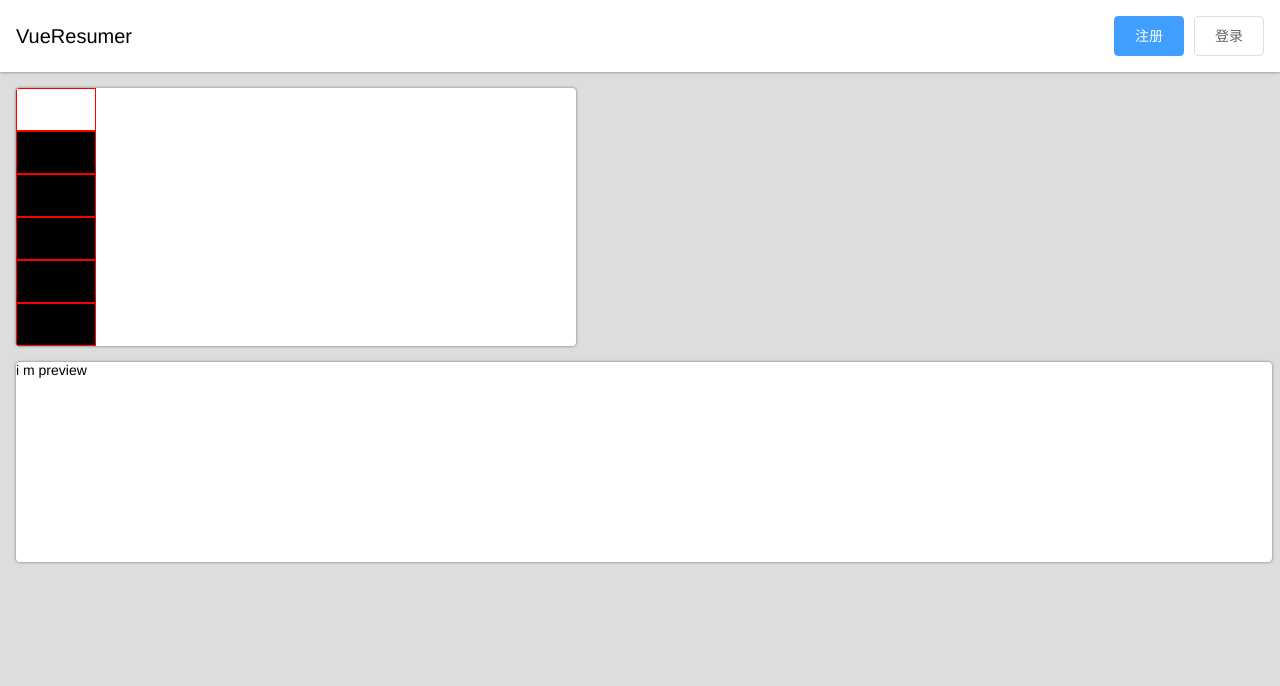
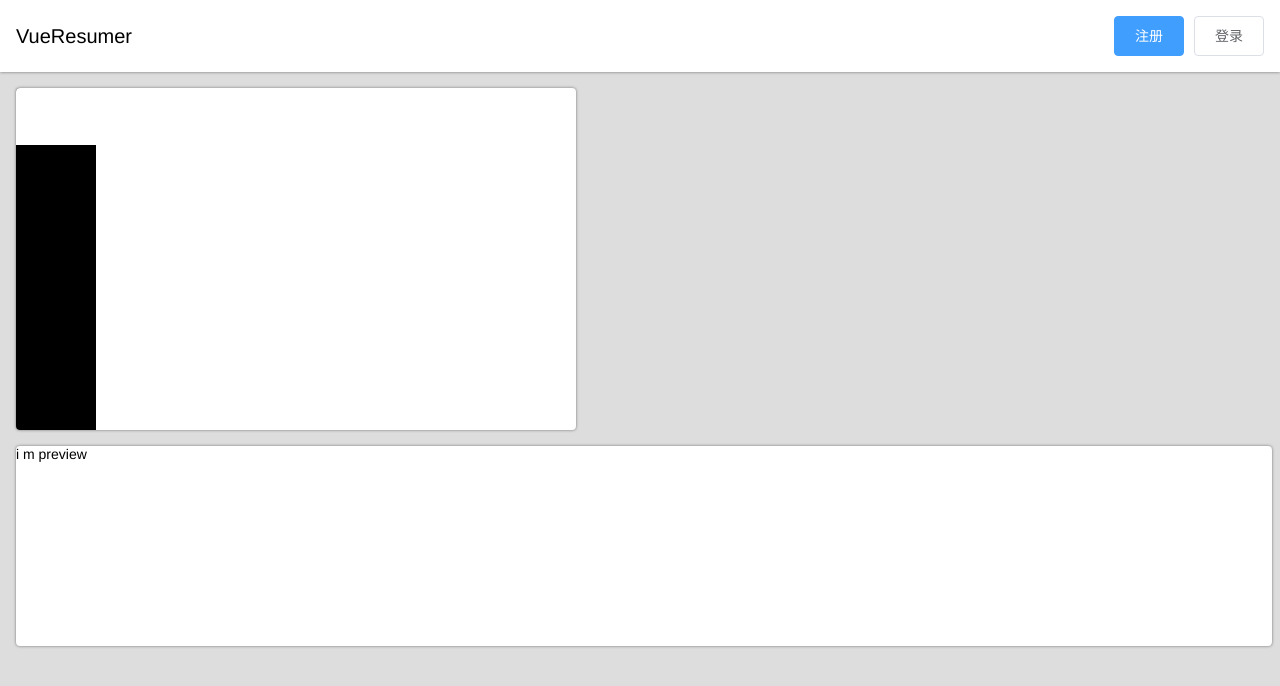
Before and after one commit to lskAtGithub/vue-resumer, a Vue app: page / in a window 1280 px wide. Shown: the top 686 px of the page. Built offline with nearby package versions, Linux system fonts and the light colour scheme.

Commit message:
editor=>Tab

```diff
--- a/index.html
+++ b/index.html
@@ -4,7 +4,7 @@
     <meta charset="utf-8">
     <meta name="viewport" content="width=device-width,initial-scale=1.0">
     <title>vue-resumer</title>
-    <script src="//at.alicdn.com/t/font_513721_hnddfqvpfbnjyvi.js"></script>
+    <script src="//at.alicdn.com/t/font_513721_gbvjd6prt0774x6r.js"></script>
   </head>
   <body>
     <div id="app"></div>
--- a/src/components/Editor.vue
+++ b/src/components/Editor.vue
@@ -2,34 +2,34 @@
     <div id="editor">
         <nav>
             <ol>
-                <li class="active">
+                <li v-bind:class="{active: currentTab === 0}" v-on:click="currentTab = 0">
                     <svg class="icon">
                         <use xlink:href="#icon-shenfenzheng"></use>
                     </svg>
                 </li>
-                <li>
+                <li v-bind:class="{active: currentTab === 1}" v-on:click="currentTab = 1">
                     <svg class="icon">
-                        <use xlink:href="#icon-work"></use>
+                        <use xlink:href="#icon-book1"></use>
                     </svg>
                 </li>
-                <li>
+                <li v-bind:class="{active: currentTab === 2}" v-on:click="currentTab = 2">
                     <svg class="icon">
-                        <use xlink:href="#icon-project"></use>
+                        <use xlink:href="#icon-jiangbei1"></use>
                     </svg>
                 </li>
-                <li>
+                <li v-bind:class="{active: currentTab === 3}" v-on:click="currentTab = 3">
                     <svg class="icon">
-                        <use xlink:href="#icon-book"></use>
+                        <use xlink:href="#icon-gongzuoxinxi"></use>
                     </svg>
                 </li>
-                <li>
+                <li v-bind:class="{active: currentTab === 4}" v-on:click="currentTab = 4">
                     <svg class="icon">
-                        <use xlink:href="#icon-jiangbei"></use>
+                        <use xlink:href="#icon-xiangmu1"></use>
                     </svg>
                 </li>
-                <li>
+                <li v-bind:class="{active: currentTab === 5}" v-on:click="currentTab = 5">
                     <svg class="icon">
-                        <use xlink:href="#icon-phone"></use>
+                        <use xlink:href="#icon-phone1"></use>
                     </svg>
                 </li>
             </ol>
@@ -40,29 +40,39 @@
     </div>
 </template>
 
+<script>
+    export default {
+        data(){
+            return {
+                currentTab: 0
+            }
+        }
+    }
+</script>
+
 <style lang="scss">
     #editor{
         min-height: 200px;
         display: flex;
+
         > nav{
             background: #000;
             width: 80px;
 
             > ol > li{
-                border: 1px solid red;
-                padding: 8px 0;
+                padding: 16px 0;
                 text-align: center;
 
                 > .icon {
                     width: 24px;
                     height: 24px;
-                    fill: #fff;
+                    fill: white;
                 }
 
                 &.active{
-                    background: #fff;
+                    background: white;
                     > .icon{
-                        fill: #000;
+                        fill: black;
                     }
                 }
             }
```
